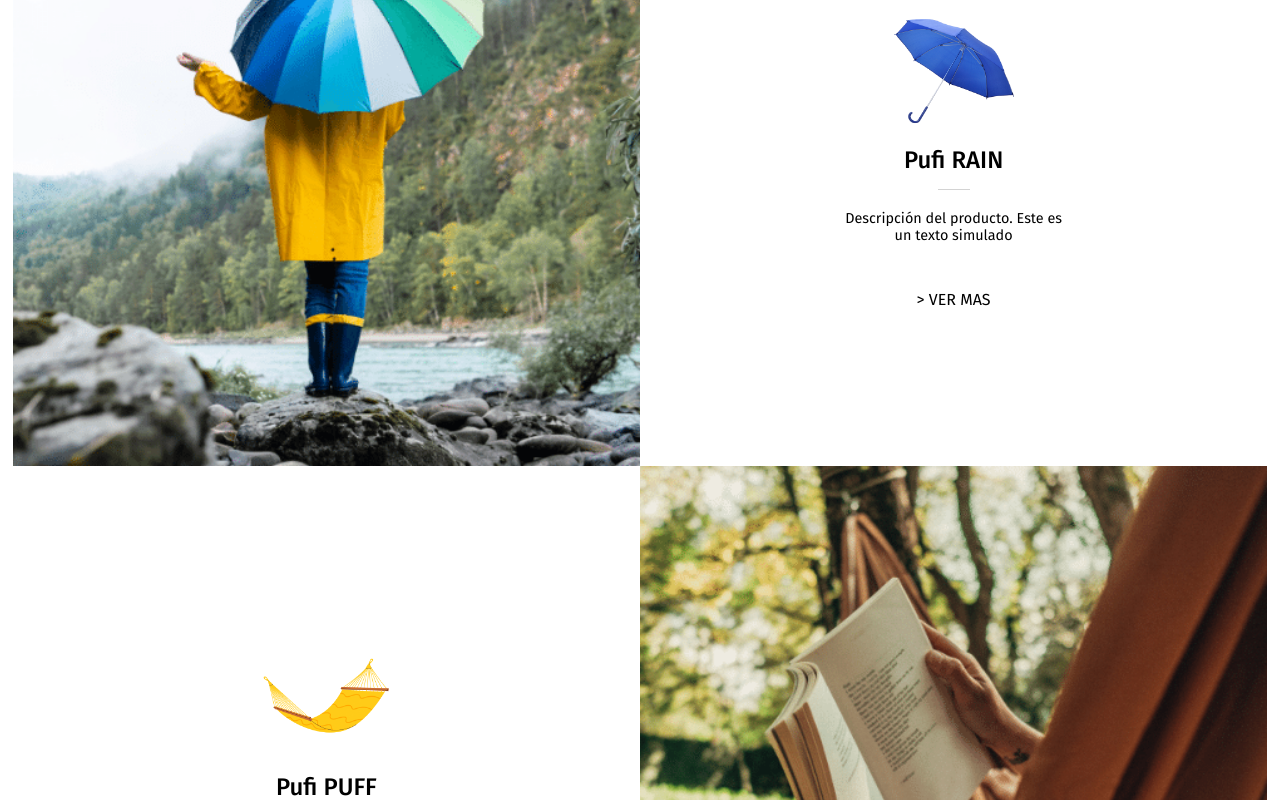
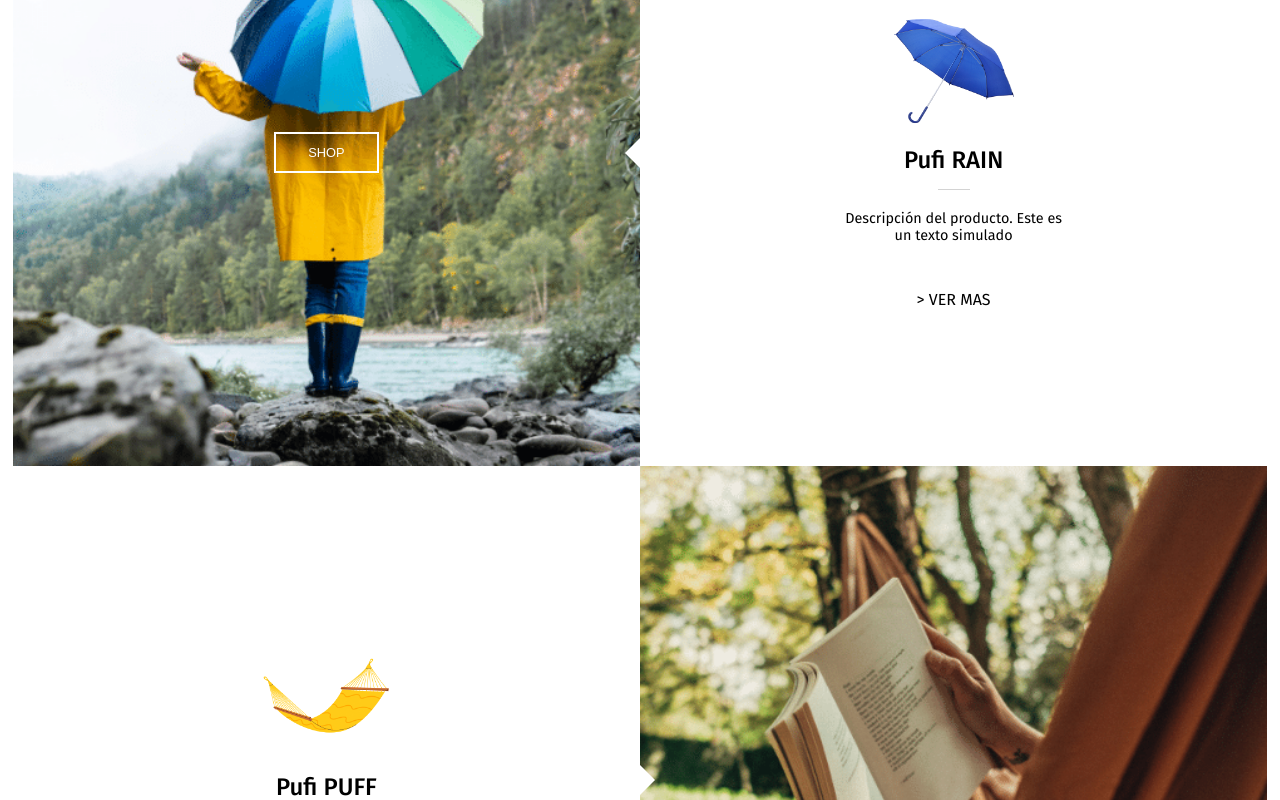
Before and after one commit to VicTips/pufi-site, a React (Create React App) app: page / in a window 1280 px wide. Shown: the part 180-980 px from the top of the page. Built offline with nearby package versions, Linux system fonts and the light colour scheme; the HTML template or start-up script is replaced by a standard one.

Commit message:
Add styles

```diff
--- a/src/components/cards/Cards.js
+++ b/src/components/cards/Cards.js
@@ -12,7 +12,10 @@ import styles from "./Cards.module.css"
 const Cards = () => {
   return (
     <div className={styles.container}>
-      <div className={styles.card}><img className={styles.card_image} src={image1} alt="1" /></div>
+      <div className={`${styles.card} ${styles.bg_1}`}>
+        <button className={styles.shop_btn}>SHOP</button>
+        <div className={styles.arrow_left}></div>
+      </div>
       <div className={styles.card}>
         <div>
           <div className={styles.image_container}>
@@ -31,8 +34,8 @@ const Cards = () => {
         <p className={styles.card_description}>Descripción del producto. Este es un texto simulado</p>
         <div className={styles.link} >{"> VER MAS"}</div>
       </div></div>
-      <div className={styles.card}><img className={styles.card_image} src={image3} alt="3" /></div>
-      <div className={styles.card}><img className={styles.card_image} src={image2} alt="2" /></div>
+      <div className={styles.card}><img className={styles.card_image} src={image3} alt="3" /><div className={styles.arrow_right}></div></div>
+      <div className={styles.card}><img className={styles.card_image} src={image2} alt="2" /><div className={styles.arrow_left}></div></div>
       <div className={styles.card}><div>
         <div className={styles.image_container}>
           <img src={image8} alt="8" height={150} />
@@ -49,7 +52,7 @@ const Cards = () => {
         <p className={styles.card_description}>Descripción del producto. Este es un texto simulado</p>
         <div className={styles.link} >{"> MÁS INFO"}</div>
       </div></div>
-      <div className={styles.card}><img className={styles.card_image} src={image4} alt="4" /></div>
+      <div className={styles.card}><img className={styles.card_image} src={image4} alt="4" /><div className={styles.arrow_right}></div></div>
     </div>
   )
 }
--- a/src/components/cards/Cards.module.css
+++ b/src/components/cards/Cards.module.css
@@ -12,6 +12,33 @@
   display: flex;
   justify-content: center;
   align-items: center;
+  position: relative;
+}
+
+.arrow_left {
+  width: 0;
+  height: 0;
+  border-style: solid;
+  border-width: 15px 15px 15px 0;
+  border-color: transparent #ffffff transparent transparent;
+  position: absolute;
+  right: 0;
+}
+
+.arrow_right {
+  width: 0;
+  height: 0;
+  border-style: solid;
+  border-width: 15px 0 15px 15px;
+  border-color: transparent transparent transparent #ffffff;
+  position: absolute;
+  left: 0;
+}
+
+.bg_1 {
+  background-image: url("../../assets/images/1.png");
+  background-repeat: no-repeat;
+  background-size: cover;
 }
 
 .card_image {
@@ -23,6 +50,19 @@
 .image_container {
   display: flex;
   justify-content: center;
+}
+
+.shop_btn {
+  border: solid 2px white;
+  background-color: transparent;
+  color: white;
+  font-size: 0.8rem;
+  padding: 0.7rem 2rem;
+  cursor: pointer;
+}
+
+.shop_btn:hover {
+  background-color: rgba(255, 255, 255, 0.5);
 }
 
 h2 {
```
